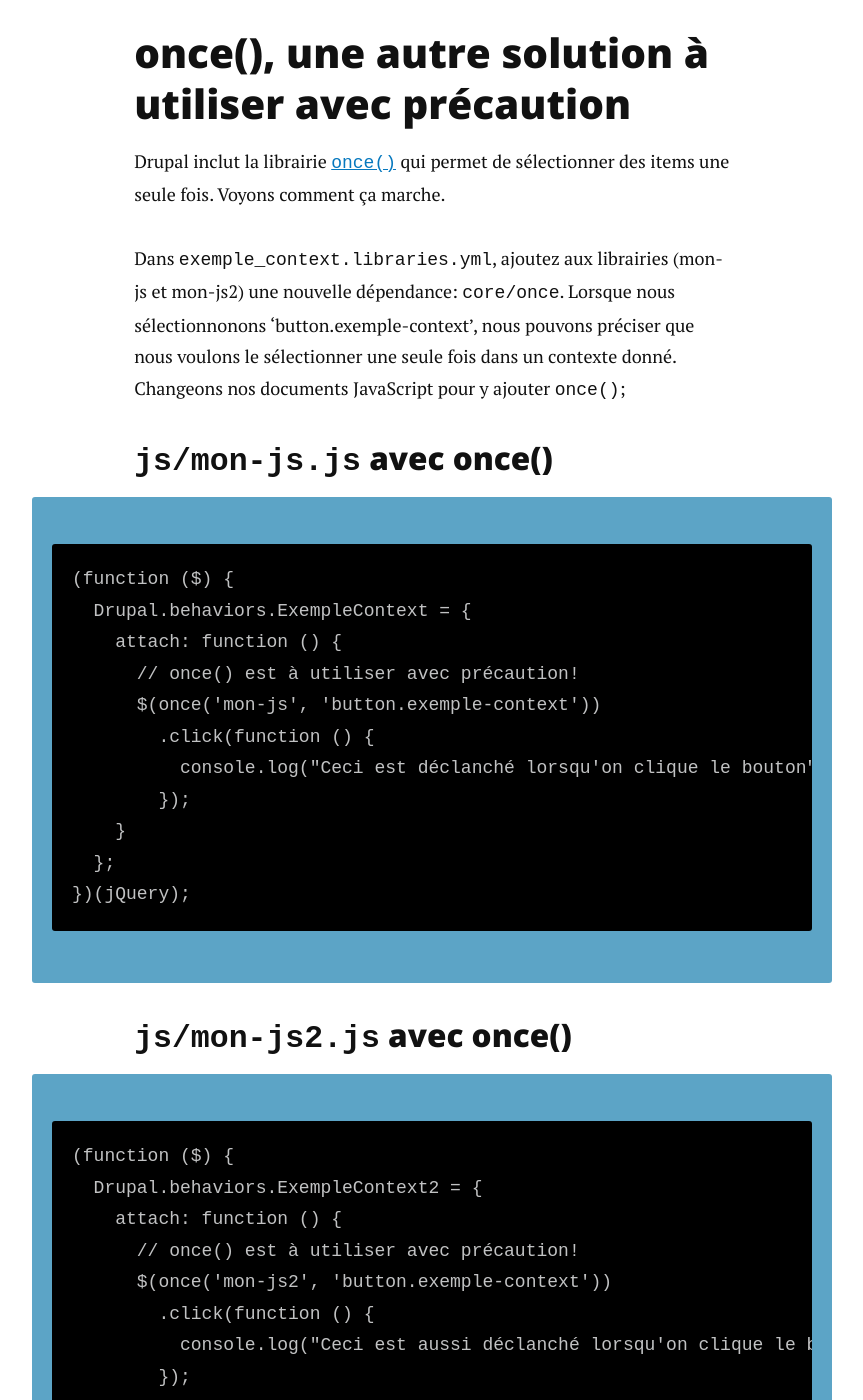
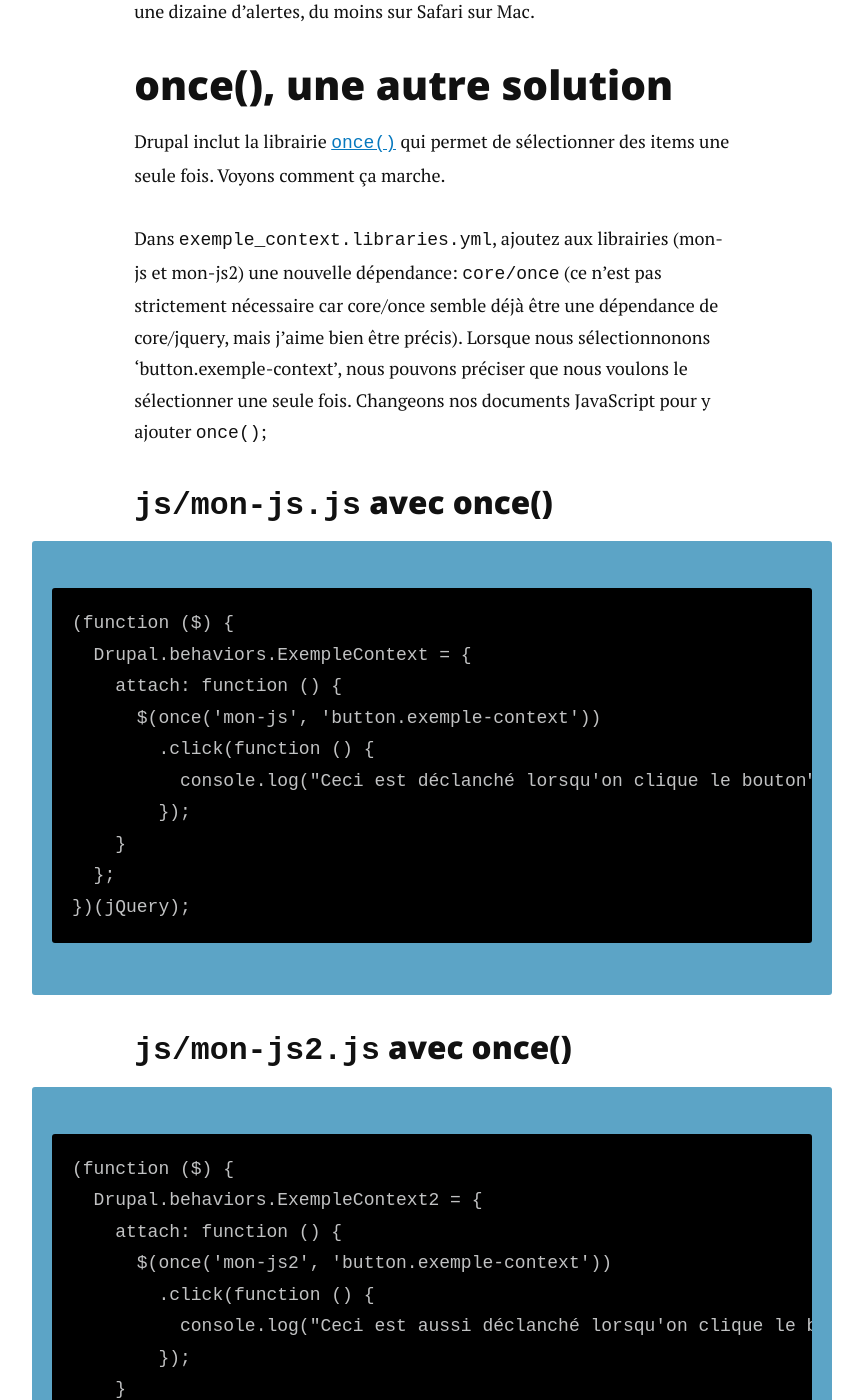
Before and after one commit to alberto56/dcycleblog, a Jekyll site: the page built from docs/_posts/2024-09-08-once-context-javascript-drupal.md, in a window 1280 px wide and 1400 px high, scrolled down 6534 px. Shown: the whole window, without its empty margins (208-1071 px from the left). Built offline with Jekyll 4.4.1, drawn with Linux system fonts in a browser that asks for light colours; comment, search, counter and statistics services are not loaded; some of the changed text lies outside the part shown.

Commit message:
2024-09-09-14:01:25

```diff
--- a/docs/_posts/2024-09-08-once-context-javascript-drupal.md
+++ b/docs/_posts/2024-09-08-once-context-javascript-drupal.md
@@ -128,7 +128,7 @@ Pour comprendre pourquoi ceci est une mauvaise idée, imaginez que d'autres libr
 * Dans `exemple_context.libraries.yml`, clônez mon-js et déclarez une librairie mon-js2 en plus de mon-js (identique mais déclarant `js/mon-js2.js` plutôt que `js/mon-js.js`).
 * Dans `src/Plugin/Block/ExempleContext.php`, au lieu de `'library' => ['exemple_context/mon-js']`, mettez `'library' => ['exemple_context/mon-js', 'exemple_context/mon-js2']`.
 
-Ce que nous venons de faire vise à déclancher deux alertes en cliquant sur notre bouton: "Exemple de contexte" et "Exemple de contexte 2".
+Ce que nous venons de faire vise à déclancher deux messages en cliquant sur notre bouton: "Ceci est déclanché lorsqu'on clique le bouton" et "Ceci est aussi déclanché lorsqu'on clique le bouton".
 
 Suite à un `drush cr`, rechargez votre page et cliquez sur votre bouton.
 
@@ -136,18 +136,17 @@ Vous aurez uniquement une des deux alertes, pas les deux. C'est parce que `off()
 
 Retirons `.off()` de notre code dans `js/mon-js.js` et `js/mon-js2.js`, faisons un refresh en dur, et maintenant nous devrions avoir, à nouveau, une dizaine d'alertes, du moins sur Safari sur Mac.
 
-## once(), une autre solution à utiliser avec précaution
+## once(), une autre solution
 
 Drupal inclut la librairie [`once()`](https://github.com/drupal/drupal/blob/bf4ae811643c6e50e5263e19f8eb28e123e4d855/core/assets/vendor/once/once.js) qui permet de sélectionner des items une seule fois. Voyons comment ça marche.
 
-Dans `exemple_context.libraries.yml`, ajoutez aux librairies (mon-js et mon-js2) une nouvelle dépendance: `core/once`. Lorsque nous sélectionnonons 'button.exemple-context', nous pouvons préciser que nous voulons le sélectionner une seule fois dans un contexte donné. Changeons nos documents JavaScript pour y ajouter `once()`;
+Dans `exemple_context.libraries.yml`, ajoutez aux librairies (mon-js et mon-js2) une nouvelle dépendance: `core/once` (ce n'est pas strictement nécessaire car core/once semble déjà être une dépendance de core/jquery, mais j'aime bien être précis). Lorsque nous sélectionnonons 'button.exemple-context', nous pouvons préciser que nous voulons le sélectionner une seule fois. Changeons nos documents JavaScript pour y ajouter `once()`;
 
 ### `js/mon-js.js` avec once()
 
     (function ($) {
       Drupal.behaviors.ExempleContext = {
         attach: function () {
-          // once() est à utiliser avec précaution!
           $(once('mon-js', 'button.exemple-context'))
             .click(function () {
               console.log("Ceci est déclanché lorsqu'on clique le bouton");
@@ -161,7 +160,6 @@ Dans `exemple_context.libraries.yml`, ajoutez aux librairies (mon-js et mon-js2)
     (function ($) {
       Drupal.behaviors.ExempleContext2 = {
         attach: function () {
-          // once() est à utiliser avec précaution!
           $(once('mon-js2', 'button.exemple-context'))
             .click(function () {
               console.log("Ceci est aussi déclanché lorsqu'on clique le bouton");
```
Also changed, not shown: other parts of docs/_posts/2024-09-08-once-context-javascript-drupal.md (+3 -3 lines).
